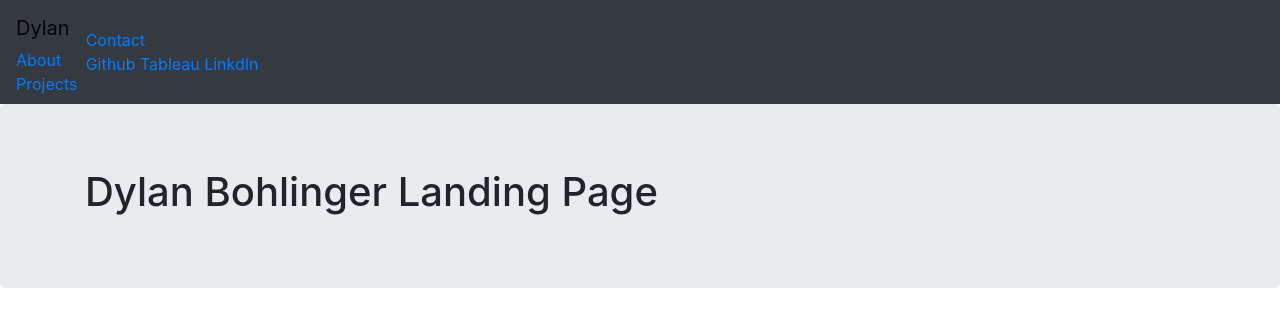
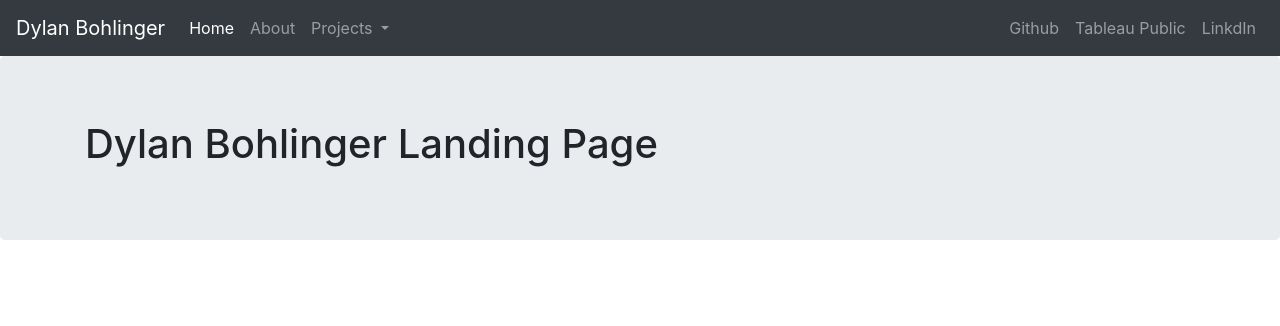
Before and after one commit to dbohlinger/PortfolioPage-2020, a website: page index.html in a window 1280 px wide. Drawn offline with nearby package versions, Linux system fonts and the light colour scheme.

Commit message:
added Navbar

```diff
--- a/index.html
+++ b/index.html
@@ -5,32 +5,54 @@
     <link rel="stylesheet" href="landing.css">
     <title>Dylan Bohlinger Portfolio Page</title>
     <body>
+                  <!-- Header containg Github LinkdIn, Tableau Public other social media clicks-->
 
-            <!-- Header containg Github LinkdIn, Tableau Public other social media clicks-->
-            <nav class="navbar navbar-expand-lg navbar-light bg-dark">
-                <div class="rightnav">
-                <a class="navbar-brand" href="#">Dylan</a>
-                <a class="navbar-nav" href="#">About</a>
-                <a class="navbar-nav" href="#">Projects</a>
-            </div>
-            <div class="leftnav">
-                <a class="navbar-nav" href="#">Contact</a>
-                    <a class="nav-nav" href="#">Github</a>
-                    <a class="nav-nav" href="#">Tableau</a>
-                    <a class="nav-nav" href="#">LinkdIn</a>
+                  <nav class="navbar navbar-expand-lg navbar-dark bg-dark">
+                    <a class="navbar-brand" href="#">Dylan Bohlinger</a>
+                    <button class="navbar-toggler" type="button" data-toggle="collapse" data-target="#navbarSupportedContent" aria-controls="navbarSupportedContent" aria-expanded="false" aria-label="Toggle navigation">
+                      <span class="navbar-toggler-icon"></span>
+                    </button>
 
-            </div>
-            </nav>
-            <div class="jumbotron">
+                    <div class="collapse navbar-collapse" id="navbarSupportedContent">
+                      <ul class="navbar-nav mr-auto">
+                        <li class="nav-item active">
+                          <a class="nav-link" href="#">Home <span class="sr-only">(current)</span></a>
+                        </li>
+                        <li class="nav-item">
+                          <a class="nav-link" href="#">About</a>
+                        </li>
+                        <li class="nav-item dropdown">
+                          <a class="nav-link dropdown-toggle" href="#" id="navbarDropdown" role="button" data-toggle="dropdown" aria-haspopup="true" aria-expanded="false">
+                            Projects
+                          </a>
+                          <div class="dropdown-menu" aria-labelledby="navbarDropdown">
+                            <a class="dropdown-item" href="#">Data Analysis</a>
+                            <a class="dropdown-item" href="#">Web Development</a>
+                            <a class="dropdown-item" href="#">General Programming</a>
+                            <div class="dropdown-divider"></div>
+                            <a class="dropdown-item" href="#">Photography</a>
+                          </div>
+                        </li>
+                      </ul>
+                    <ul class="navbar-nav">
+                        <li class="nav-item">
+                            <a class="nav-link" href="#">Github</a>
+                            <li class="nav-item">
+                                <a class="nav-link" href="#">Tableau Public</a>
+                                <li class="nav-item">
+                                    <a class="nav-link" href="#">LinkdIn</a>
 
+                    </ul>
+                  </nav>
 
+                  <div class="jumbotron">
             <!-- top part of the page -->
             <div class="container" id="introduction">
                 <h1>Dylan Bohlinger Landing Page</h1>
             </div>
                 <!--Introduction-->
                     <!--Who I am -->
-            <!-- middle meat of the page/ content/ where I display my prodjects  -->
+            <!-- middle meat of the page/ content/ where I display my projects  -->
              <!--General Resume-->
               <!-- Break Website into Sections Pages-->
                 <!--Webdevelopment projects-->
```
